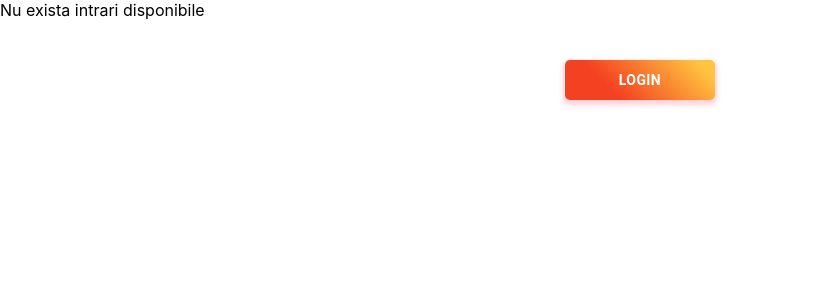
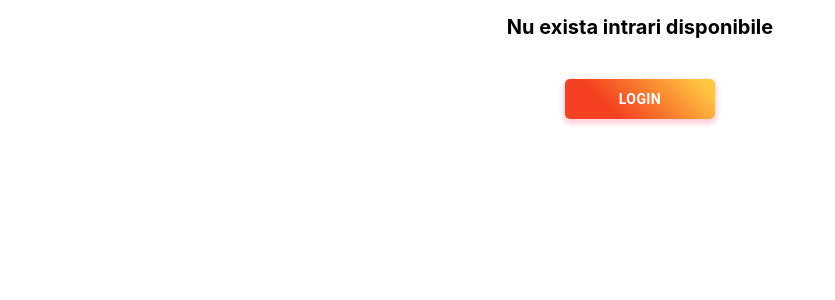
Before and after one commit to MariusManea/TestWeb, a React (Create React App) app in the folder app/: page / in a window 1280 px wide. Shown: the top 300 px of the page, without its empty margins (0-835 px from the left). Built offline with nearby package versions, Linux system fonts and the light colour scheme.

Commit message:
text fix

```diff
--- a/app/src/Root/RootPage.css
+++ b/app/src/Root/RootPage.css
@@ -4,3 +4,11 @@
     align-items: center;
     width: 100%;
 }
+
+#EmptyMessage {
+    width: 100%;
+    text-align: center;
+    font-size: 20px;
+    font-weight: bold;
+    margin-top: 15px;
+}
--- a/app/src/Root/RootPage.js
+++ b/app/src/Root/RootPage.js
@@ -114,7 +114,7 @@ function RootPage(props) {
                 </TableBody>
             </Table>
         </TableContainer>
-    ) : <div>Nu exista intrari disponibile</div>;
+    ) : <div id={"EmptyMessage"}>Nu exista intrari disponibile</div>;
 
     const userButtonShown = localStorage.getItem("is_logged_in") && localStorage.getItem("is_logged_in") === "true" ?
         (<Button className={classes.ActionButton} onClick={() => props.history.push('/logout')}>Logout</Button>) :
```
